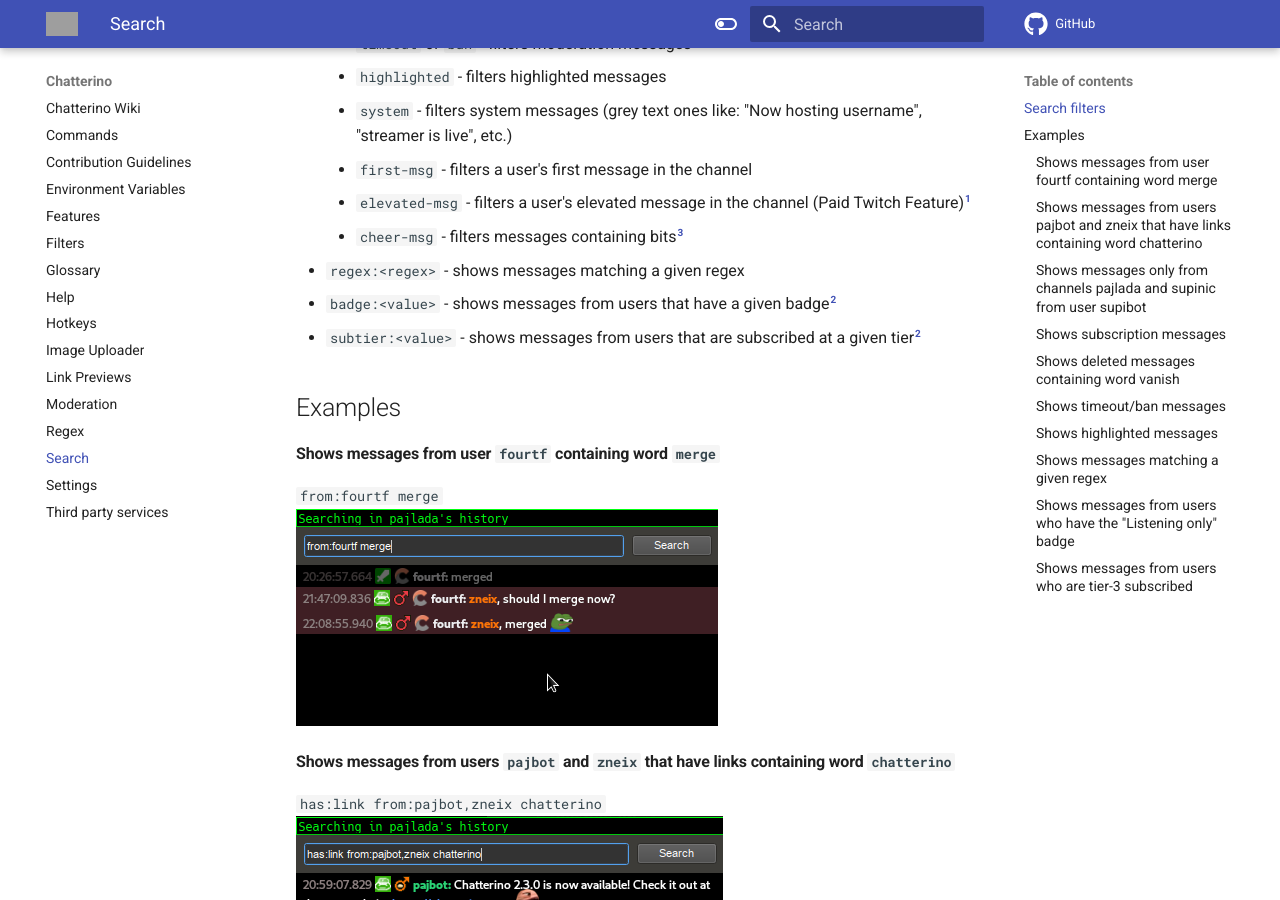
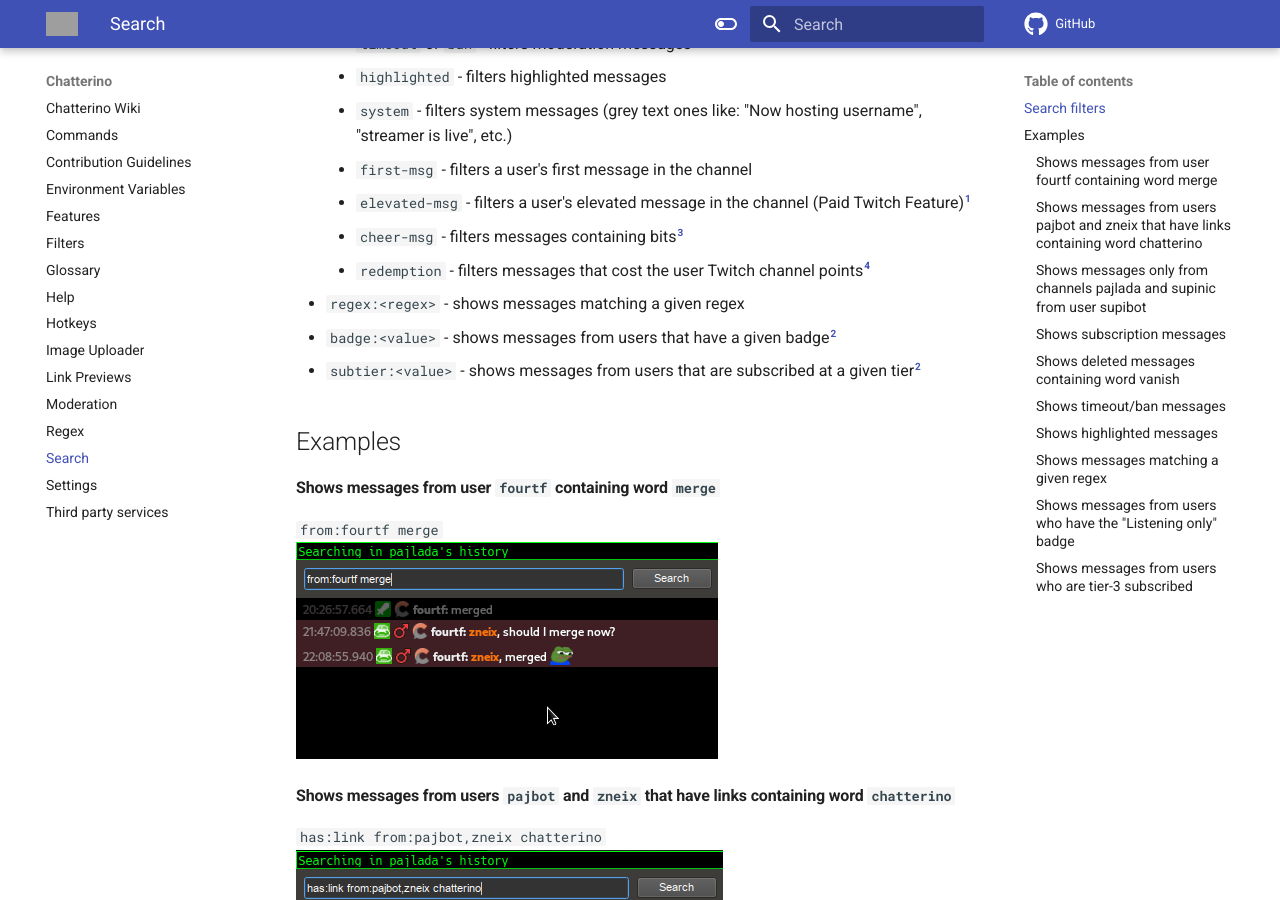
Before and after one commit to Chatterino/wiki, an MkDocs documentation site: the page built from docs/Search.md, in a window 1280 px wide and 900 px high, scrolled down 696 px. Built offline with MkDocs 1.6.1 and Material for MkDocs 9.7.7, drawn with Linux system fonts in a browser that asks for light colours; comment, search, counter and statistics services are not loaded; some of the changed text lies outside the part shown; grey boxes are pictures that could not be loaded.

Commit message:
add `is:redemption` docs

```diff
--- a/docs/Search.md
+++ b/docs/Search.md
@@ -21,6 +21,7 @@
     - `first-msg` - filters a user's first message in the channel
     - `elevated-msg` - filters a user's elevated message in the channel (Paid Twitch Feature)[^1]
     - `cheer-msg` - filters messages containing bits[^3]
+    - `redemption` - filters messages that cost the user Twitch channel points[^4]
 - `regex:<regex>` - shows messages matching a given regex
 - `badge:<value>` - shows messages from users that have a given badge[^2]
 - `subtier:<value>` - shows messages from users that are subscribed at a given tier[^2]
@@ -70,5 +71,6 @@
 [^1]: Available since [nightly][nightly] [d024a1e](https://github.com/Chatterino/chatterino2/commit/d024a1ef7e1b7ed866a5662d562233453cf220b6)
 [^2]: Available since [nightly][nightly] [bfcc9ff](https://github.com/Chatterino/chatterino2/commit/bfcc9ff7a4f042f02b1780b9f506831c0ac2b284)
 [^3]: Available since [nightly][nightly] [dd6cb80](https://github.com/Chatterino/chatterino2/commit/dd6cb80)
+[^4]: Available since [nightly][nightly] [COMMIT_HASH_HERE](https://github.com/Chatterino/chatterino2/commit/COMMIT_HASH_HERE)
 
 [nightly]: ../Help/#what-is-nightly-and-how-to-use-install-it
```
